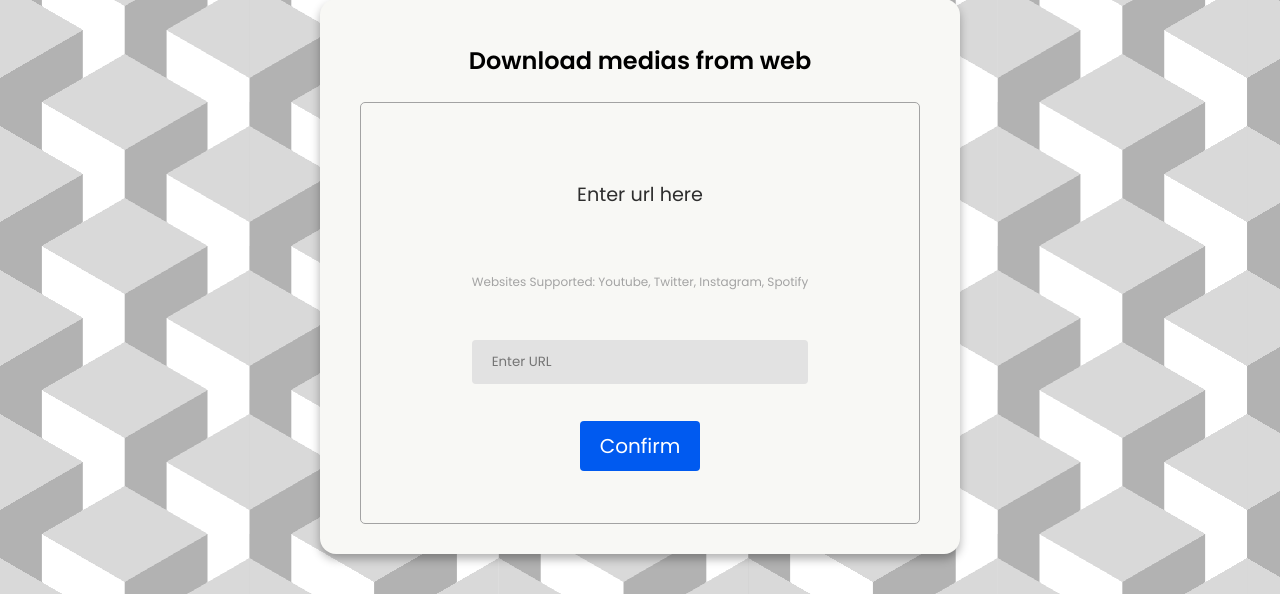
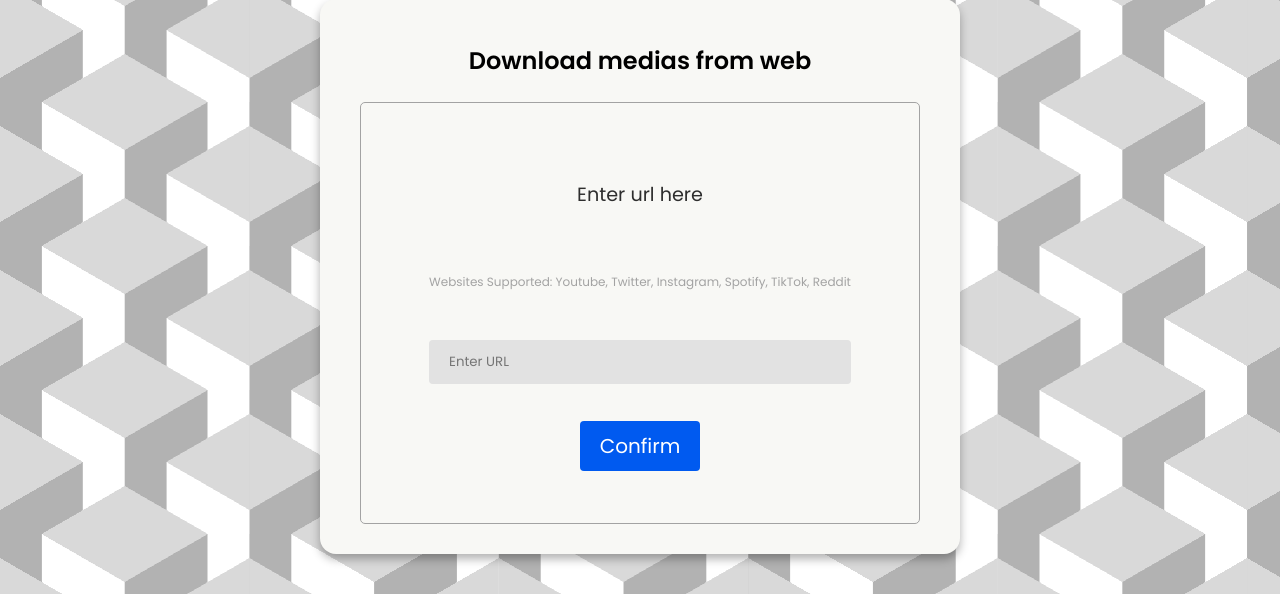
Before and after one commit to Gabrieleirbag1/Ultimate-Converter, a Flask app: page /web/ in a window 1280 px wide. Shown: the part 186-780 px from the top of the page. Run offline with Flask 3, Linux system fonts and the light colour scheme.

Commit message:
update supported websites list to include TikTok and Reddit

```diff
--- a/src/templates/web.html
+++ b/src/templates/web.html
@@ -23,7 +23,7 @@
                                 </header>
                             </div>
                             <div class="download-p-div">
-                            <p class="download-p">Websites Supported: Youtube, Twitter, Instagram, Spotify</p>
+                            <p class="download-p">Websites Supported: Youtube, Twitter, Instagram, Spotify, TikTok, Reddit</p>
                             </div>
                             <input type="text" name="url" id="url" placeholder="Enter URL">
                             <button type="button" class="btn" onclick="handleFileUpload()" data-modal="true">Confirm</button>
```
